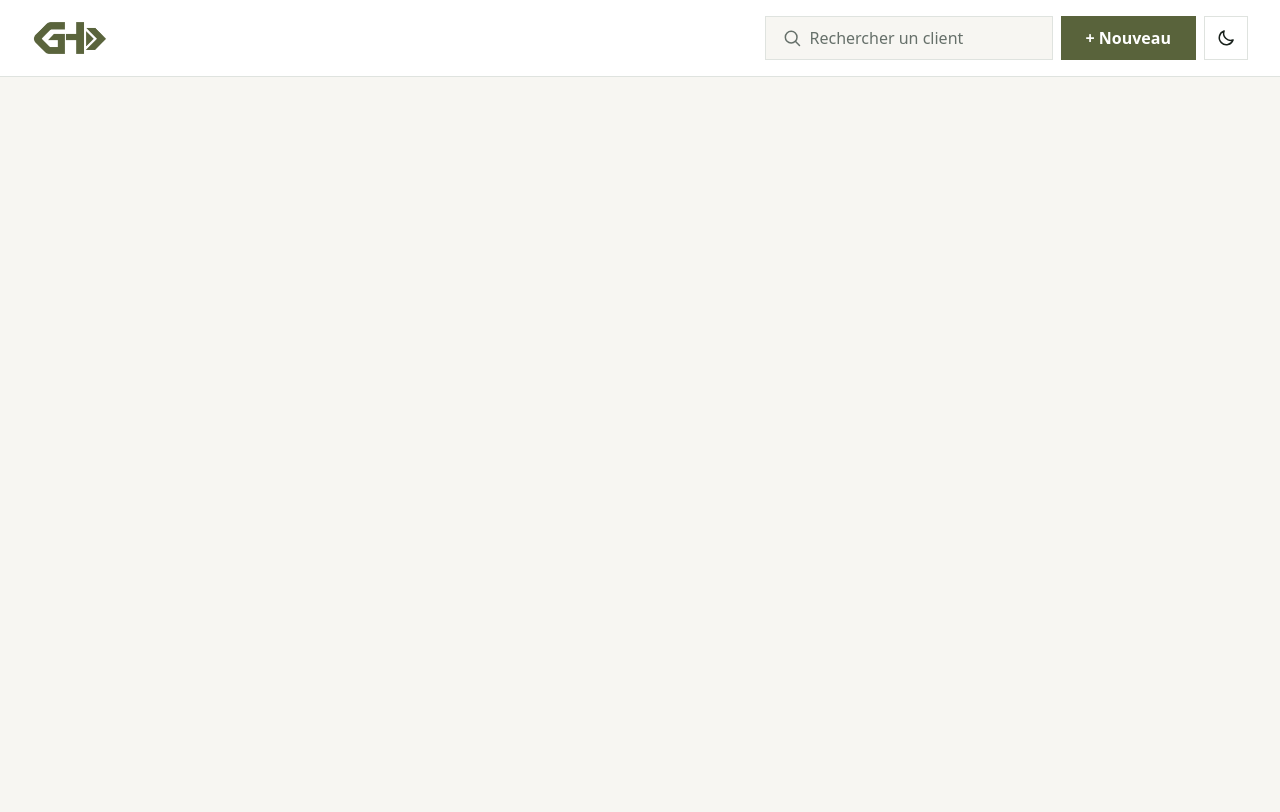
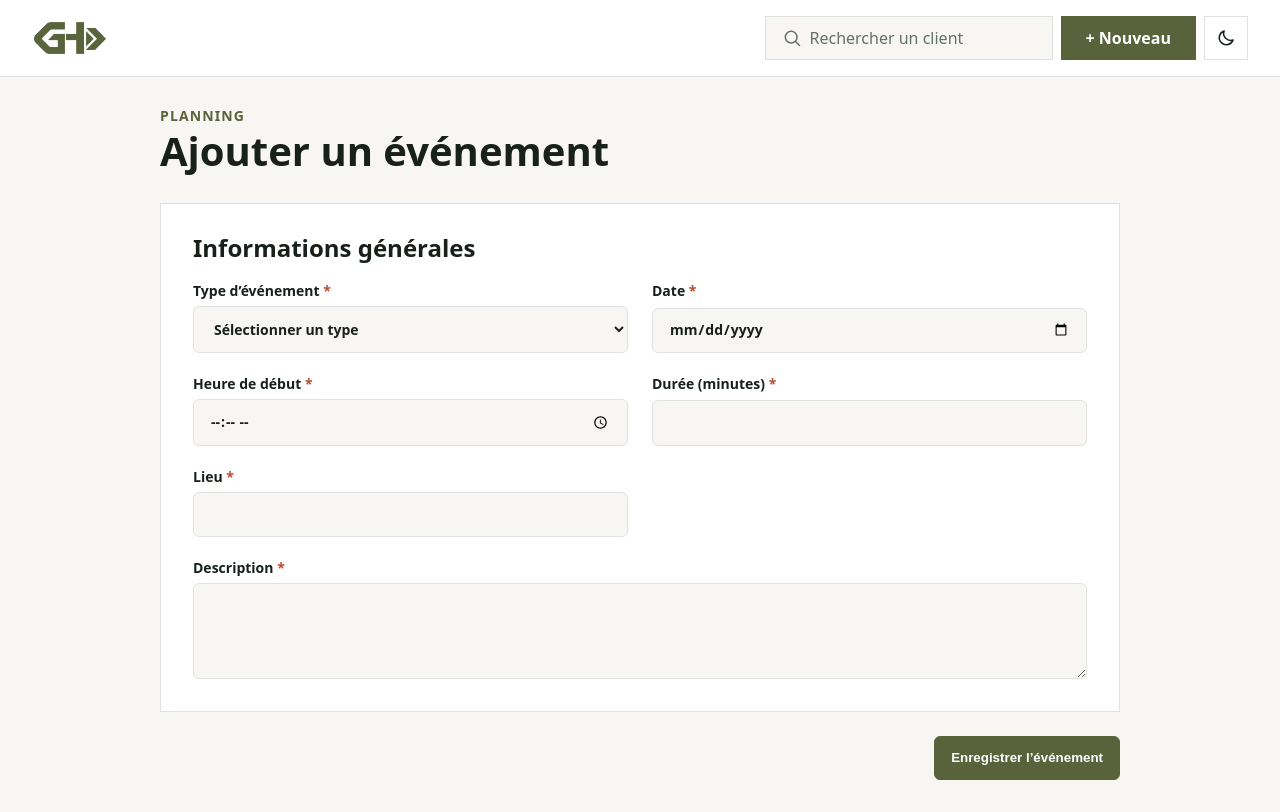
Before and after one commit to BaltiBlast/greenhouse-customer-support, a React (Vite) app in the folder web/: page /events/new in a window 1280 px wide. Built offline with nearby package versions, Linux system fonts and the light colour scheme.

Commit message:
feat(web): ajouter la création des événements

```diff
--- a/web/src/App.jsx
+++ b/web/src/App.jsx
@@ -2,6 +2,7 @@ import { Route, Routes } from "react-router";
 import Navigation from "./components/Navigation/Navigation.jsx";
 import ClientCreatePage from "./pages/ClientCreate/ClientCreate.page.jsx";
 import DashboardPage from "./pages/Dashboard/Dashboard.page.jsx";
+import EventCreatePage from "./pages/EventCreate/EventCreate.page.jsx";
 
 export default function App() {
   return (
@@ -10,6 +11,7 @@ export default function App() {
       <Routes>
         <Route path="/" element={<DashboardPage />} />
         <Route path="/clients/new" element={<ClientCreatePage />} />
+        <Route path="/events/new" element={<EventCreatePage />} />
       </Routes>
     </>
   );
--- a/web/src/components/Navigation/Navigation.jsx
+++ b/web/src/components/Navigation/Navigation.jsx
@@ -60,7 +60,7 @@ export default function Navigation() {
   return (
     <>
       <header className={styles.navigation}>
-        <Link className={styles.logo} to="/" aria-label="Greenhouse — Accueil">
+        <Link className={styles.logo} to="/" aria-label="Greenhouse : accueil">
           <img
             className={`${styles.logoMark} ${styles.logoLight}`}
             src={logoLight}
--- a/web/src/components/Navigation/sections/AddMenu/AddMenu.jsx
+++ b/web/src/components/Navigation/sections/AddMenu/AddMenu.jsx
@@ -4,8 +4,7 @@ import styles from "./AddMenu.module.css";
 
 const actions = [
   { label: "Client", to: "/clients/new" },
-  { label: "Séance", to: "/sessions/new" },
-  { label: "Cours collectif", to: "/group-classes/new" },
+  { label: "Événement", to: "/events/new" },
 ];
 
 export default function AddMenu({ compact = false }) {
--- a/web/src/pages/Dashboard/Dashboard.data.js
+++ b/web/src/pages/Dashboard/Dashboard.data.js
@@ -5,8 +5,9 @@ export const dashboardEvents = [
     dayOffset: 0,
     startTime: "08:30",
     duration: 60,
+    location: "Studio principal",
+    description: "Séance de renforcement général adaptée aux objectifs de Camille.",
     client: "Camille Martin",
-    location: "Studio principal",
   },
   {
     id: "class-hiit",
@@ -14,8 +15,9 @@ export const dashboardEvents = [
     dayOffset: 0,
     startTime: "12:15",
     duration: 45,
+    location: "Salle Horizon",
+    description: "Circuit court alternant des phases de travail intense et de récupération.",
     className: "HIIT Express",
-    location: "Salle Horizon",
   },
   {
     id: "coaching-lea",
@@ -23,8 +25,9 @@ export const dashboardEvents = [
     dayOffset: 0,
     startTime: "17:30",
     duration: 60,
+    location: "Studio principal",
+    description: "Travail de mobilité et de renforcement du bas du corps.",
     client: "Léa Bernard",
-    location: "Studio principal",
   },
   {
     id: "class-mobility",
@@ -32,8 +35,9 @@ export const dashboardEvents = [
     dayOffset: -2,
     startTime: "18:00",
     duration: 60,
+    location: "Salle Horizon",
+    description: "Cours axé sur la mobilité articulaire et les amplitudes de mouvement.",
     className: "Mobilité",
-    location: "Salle Horizon",
   },
   {
     id: "coaching-thomas",
@@ -41,8 +45,9 @@ export const dashboardEvents = [
     dayOffset: -1,
     startTime: "10:00",
     duration: 75,
+    location: "Studio principal",
+    description: "Séance complète consacrée à la technique et au renforcement.",
     client: "Thomas Petit",
-    location: "Studio principal",
   },
   {
     id: "class-cross-training",
@@ -50,8 +55,9 @@ export const dashboardEvents = [
     dayOffset: 1,
     startTime: "18:30",
     duration: 60,
+    location: "Gymnase Nord",
+    description: "Enchaînement cardio et renforcement sous forme de plusieurs ateliers.",
     className: "Cross Training",
-    location: "Gymnase Nord",
   },
   {
     id: "coaching-ines",
@@ -59,8 +65,9 @@ export const dashboardEvents = [
     dayOffset: 2,
     startTime: "09:00",
     duration: 60,
+    location: "Studio principal",
+    description: "Coaching orienté sur le gainage et la stabilité.",
     client: "Inès Robert",
-    location: "Studio principal",
   },
   {
     id: "class-tabata",
@@ -68,8 +75,9 @@ export const dashboardEvents = [
     dayOffset: 3,
     startTime: "12:30",
     duration: 45,
+    location: "Salle Horizon",
+    description: "Séquences de travail courtes organisées au format Tabata.",
     className: "Tabata",
-    location: "Salle Horizon",
   },
   {
     id: "coaching-julien",
@@ -77,8 +85,9 @@ export const dashboardEvents = [
     dayOffset: 4,
     startTime: "11:00",
     duration: 90,
+    location: "Parc Central",
+    description: "Séance en extérieur combinant course, mobilité et renforcement.",
     client: "Julien Richard",
-    location: "Parc Central",
   },
 ];
 
--- /dev/null
+++ b/web/src/pages/EventCreate/EventCreate.data.js
@@ -0,0 +1,11 @@
+export const eventTypes = [
+  { value: "coaching", label: "Coaching individuel" },
+  { value: "group-class", label: "Cours collectif" },
+];
+
+export const clients = [
+  { id: "lea-bernard", name: "Léa Bernard" },
+  { id: "thomas-petit", name: "Thomas Petit" },
+  { id: "ines-robert", name: "Inès Robert" },
+  { id: "julien-richard", name: "Julien Richard" },
+];
--- /dev/null
+++ b/web/src/pages/EventCreate/EventCreate.page.jsx
@@ -0,0 +1,103 @@
+import { useState } from "react";
+import formStyles from "../../styles/Form.module.css";
+import { clients, eventTypes } from "./EventCreate.data.js";
+
+export default function EventCreatePage() {
+  const [eventType, setEventType] = useState("");
+
+  function handleSubmit(event) {
+    event.preventDefault();
+  }
+
+  return (
+    <main className={formStyles.page}>
+      <header className={formStyles.header}>
+        <p className={formStyles.eyebrow}>Planning</p>
+        <h1>Ajouter un événement</h1>
+      </header>
+
+      <form className={formStyles.form} onSubmit={handleSubmit}>
+        <fieldset className={formStyles.section}>
+          <h2>Informations générales</h2>
+          <div className={formStyles.grid}>
+            <label>
+              <span>Type d’événement <span className={formStyles.required}>*</span></span>
+              <select
+                name="type"
+                value={eventType}
+                required
+                onChange={(event) => setEventType(event.target.value)}
+              >
+                <option value="">Sélectionner un type</option>
+                {eventTypes.map((type) => (
+                  <option value={type.value} key={type.value}>{type.label}</option>
+                ))}
+              </select>
+            </label>
+
+            <label>
+              <span>Date <span className={formStyles.required}>*</span></span>
+              <input type="date" name="date" required />
+            </label>
+
+            <label>
+              <span>Heure de début <span className={formStyles.required}>*</span></span>
+              <input type="time" name="startTime" required />
+            </label>
+
+            <label>
+              <span>Durée (minutes) <span className={formStyles.required}>*</span></span>
+              <input type="number" name="duration" min="1" step="1" inputMode="numeric" required />
+            </label>
+
+            <label>
+              <span>Lieu <span className={formStyles.required}>*</span></span>
+              <input type="text" name="location" required />
+            </label>
+          </div>
+
+          <label>
+            <span>Description <span className={formStyles.required}>*</span></span>
+            <textarea name="description" rows="5" required />
+          </label>
+        </fieldset>
+
+        {eventType === "coaching" && (
+          <fieldset className={formStyles.section}>
+            <h2>Coaching individuel</h2>
+            <div className={formStyles.grid}>
+              <label>
+                <span>Client <span className={formStyles.required}>*</span></span>
+                <select name="clientId" defaultValue="" required>
+                  <option value="">Sélectionner un client</option>
+                  {clients.map((client) => (
+                    <option value={client.id} key={client.id}>{client.name}</option>
+                  ))}
+                </select>
+              </label>
+            </div>
+
+          </fieldset>
+        )}
+
+        {eventType === "group-class" && (
+          <fieldset className={formStyles.section}>
+            <h2>Cours collectif</h2>
+            <div className={formStyles.grid}>
+              <label>
+                <span>Nom du cours <span className={formStyles.required}>*</span></span>
+                <input type="text" name="className" required />
+              </label>
+            </div>
+          </fieldset>
+        )}
+
+        <div className={formStyles.actions}>
+          <button className={formStyles.submitButton} type="submit">
+            Enregistrer l’événement
+          </button>
+        </div>
+      </form>
+    </main>
+  );
+}
```
